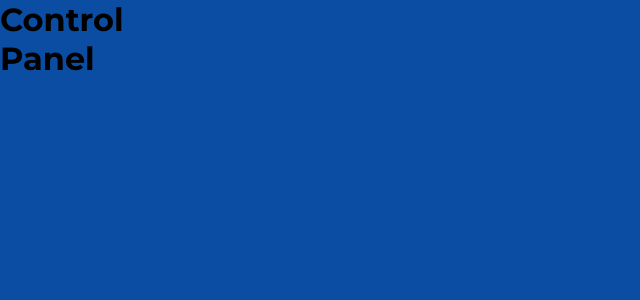
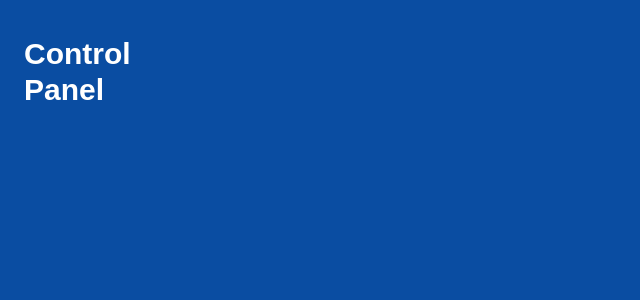
Before and after one commit to rts-cmk-wu06/smartlight-ui-TomBroager, a React (Create React App) app: page / in a window 1280 px wide. Shown: the top 300 px of the page, without its empty margins (0-640 px from the left). Built offline with nearby package versions, Linux system fonts and the light colour scheme.

Commit message:
add changes

```diff
--- a/package.json
+++ b/package.json
@@ -43,7 +43,7 @@
   },
   "devDependencies": {
     "autoprefixer": "^10.4.2",
-    "postcss": "^8.4.5",
+    "postcss": "^8.4.6",
     "tailwindcss": "^3.0.18"
   }
 }
--- a/src/App.js
+++ b/src/App.js
@@ -2,7 +2,7 @@ import Heading from "./Components/Heading";
 
 function App() {
   return (
-    <div className="App">
+    <div className="App pt-9 px-6 h-screen bg-primary">
       <Heading />
     </div>
   );
--- a/src/index.css
+++ b/src/index.css
@@ -1,12 +1,14 @@
-@import url('https://fonts.googleapis.com/css2?family=Montserrat:ital,wght@0,100;0,200;0,300;0,400;0,500;0,600;0,700;0,800;0,900;1,100;1,200;1,300;1,400;1,500;1,600;1,700;1,800;1,900&display=swap');
+@tailwind base;
+@tailwind components;
+@tailwind utilities;
+@import url("https://fonts.googleapis.com/css2?family=Montserrat:ital,wght@0,100;0,200;0,300;0,400;0,500;0,600;0,700;0,800;0,900;1,100;1,200;1,300;1,400;1,500;1,600;1,700;1,800;1,900&display=swap");
 
 * {
-  padding: 0;
-  margin: 0;
-  box-sizing: border-box
+   padding: 0;
+   margin: 0;
+   box-sizing: border-box;
 }
 
 body {
-  font-family: 'Montserrat', sans-serif;
-  background-color: #0A4DA2;
+   font-family: "Montserrat", sans-serif;
 }
--- a/tailwind.config.js
+++ b/tailwind.config.js
@@ -1,7 +1,11 @@
 module.exports = {
-  content: [],
-  theme: {
-    extend: {},
-  },
-  plugins: [],
-}
+   content: ["./src/**/*.{js,jsx,ts,tsx}"],
+   theme: {
+      extend: {
+        colors: {
+          primary: '#0A4DA2',
+        },
+      },
+   },
+   plugins: [],
+};
```
Also changed, not shown: 1 other file (tests, documents, lock files or other folders).
